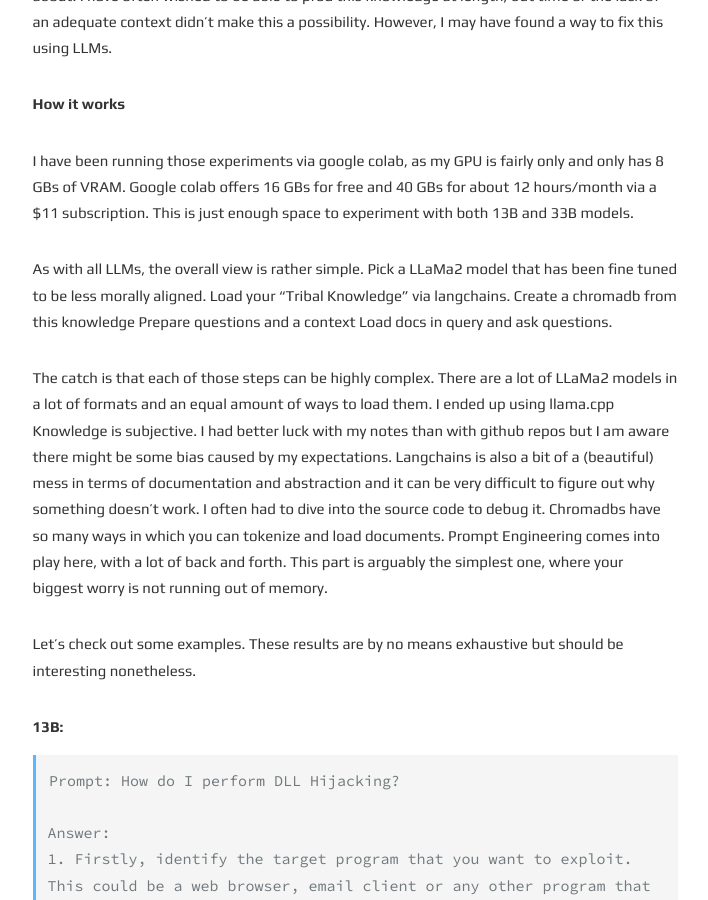
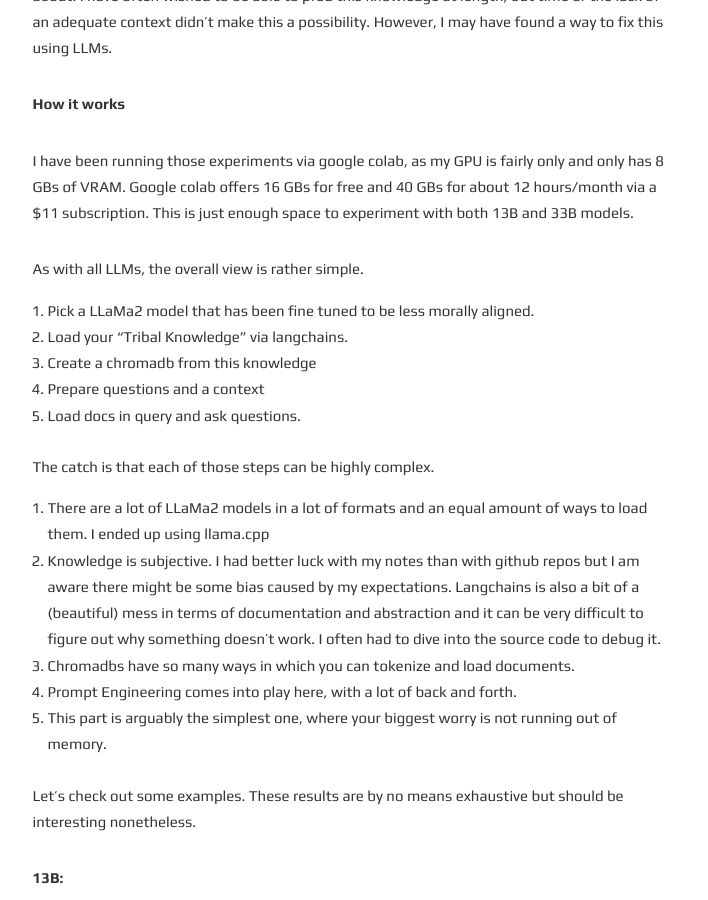
Before and after one commit to robsware/robsware.github.io, a Jekyll site: the page built from _posts/2023-11-05-llmhacking.md, in a window 1280 px wide and 900 px high, scrolled down 1612 px. Shown: the whole window, without its empty margins (285-993 px from the left). Built offline with Jekyll 4.4.1, drawn with Linux system fonts in a browser that asks for light colours; some of the changed lines change nothing that is shown.

Commit message:
Updated lists

```diff
--- a/_posts/2023-11-05-llmhacking.md
+++ b/_posts/2023-11-05-llmhacking.md
@@ -27,18 +27,19 @@ Over the years of working as a pentester and the almost dozen certifications I h
 
 I have been running those experiments via google colab, as my GPU is fairly only and only has 8 GBs of VRAM. Google colab offers 16 GBs for free and 40 GBs for about 12 hours/month via a $11 subscription. This is just enough space to experiment with both 13B and 33B models.
 
-As with all LLMs, the overall view is rather simple.
-Pick a LLaMa2 model that has been fine tuned to be less morally aligned.
-Load your “Tribal Knowledge” via langchains.
-Create a chromadb from this knowledge
-Prepare questions and a context
-Load docs in query and ask questions.
+As with all LLMs, the overall view is rather simple.<br>
+1. Pick a LLaMa2 model that has been fine tuned to be less morally aligned.<br>
+2. Load your “Tribal Knowledge” via langchains.<br>
+3. Create a chromadb from this knowledge<br>
+4. Prepare questions and a context<br>
+5. Load docs in query and ask questions.
 
-The catch is that each of those steps can be highly complex. There are a lot of LLaMa2 models in a lot of formats and an equal amount of ways to load them. I ended up using llama.cpp
-Knowledge is subjective. I had better luck with my notes than with github repos but I am aware there might be some bias caused by my expectations. Langchains is also a bit of a (beautiful) mess in terms of documentation and abstraction and it can be very difficult to figure out why something doesn’t work. I often had to dive into the source code to debug it.
-Chromadbs have so many ways in which you can tokenize and load documents.
-Prompt Engineering comes into play here, with a lot of back and forth.
-This part is arguably the simplest one, where your biggest worry is not running out of memory.
+The catch is that each of those steps can be highly complex.
+1. There are a lot of LLaMa2 models in a lot of formats and an equal amount of ways to load them. I ended up using llama.cpp <br>
+2. Knowledge is subjective. I had better luck with my notes than with github repos but I am aware there might be some bias caused by my expectations. Langchains is also a bit of a (beautiful) mess in terms of documentation and abstraction and it can be very difficult to figure out why something doesn’t work. I often had to dive into the source code to debug it. <br>
+3. Chromadbs have so many ways in which you can tokenize and load documents. <br>
+4. Prompt Engineering comes into play here, with a lot of back and forth. <br>
+5. This part is arguably the simplest one, where your biggest worry is not running out of memory. <br>
 
 Let’s check out some examples. These results are by no means exhaustive but should be interesting nonetheless.
 
```
